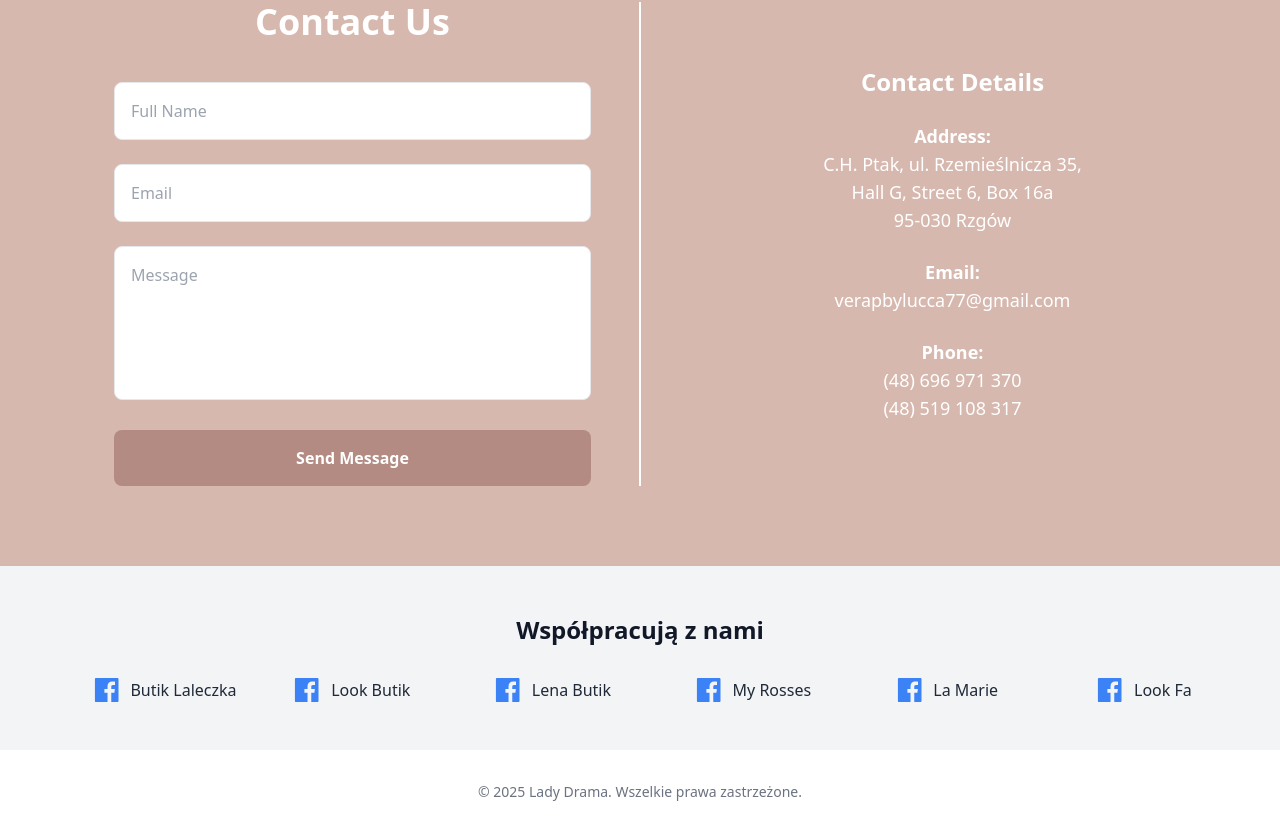
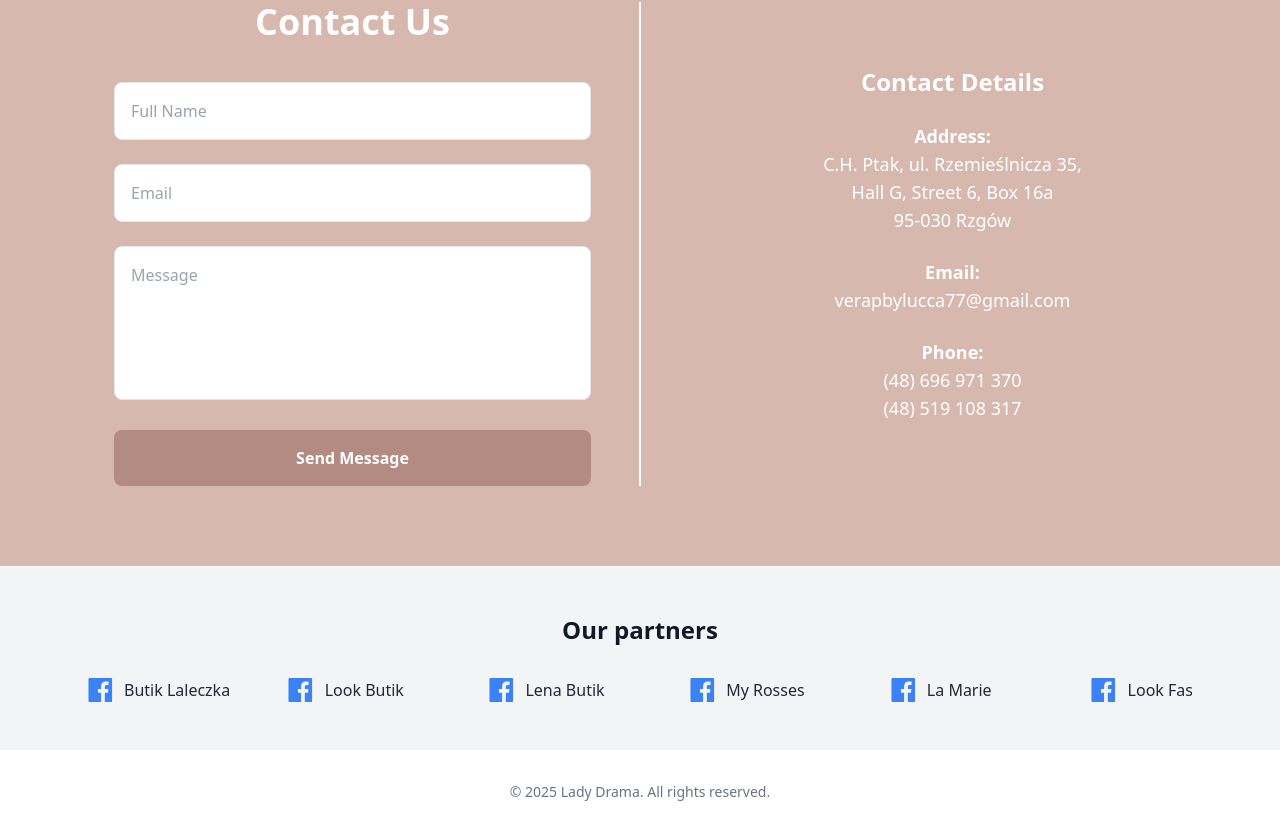
Before and after one commit to Colitek/lady-drama, a React (Vite) app: page / in a window 1280 px wide. Shown: the part 2658-3492 px from the top of the page. Built offline with nearby package versions, Linux system fonts and the light colour scheme.

Commit message:
Koniec tłumaczeń

```diff
--- a/src/components/Footer.jsx
+++ b/src/components/Footer.jsx
@@ -1,7 +1,13 @@
+import React from "react";
+import { useTranslation } from "react-i18next";
 
 export default function Footer() {
+  const { t } = useTranslation();
+  const currentYear = new Date().getFullYear();
+
   return (
-  <footer className="bg-white text-gray-500 text-sm text-center py-8">
-        © 2025 Lady Drama. Wszelkie prawa zastrzeżone.
-      </footer>
-  )};
+    <footer className="bg-white text-gray-500 text-sm text-center py-8">
+      © {currentYear} Lady Drama. {t("footer.rightsReserved")}
+    </footer>
+  );
+}
--- a/src/components/LanguageSwitcher.jsx
+++ b/src/components/LanguageSwitcher.jsx
@@ -35,9 +35,11 @@ export default function LanguageSwitcher() {
   };
 
   const changeLanguage = async (lng) => {
-    await i18n.changeLanguage(lng);
-    setOpen(false);
-  };
+  await i18n.changeLanguage(lng);
+  setOpen(false);
+  window.dispatchEvent(new CustomEvent("close-mobile-menu")); // <- dodaj to
+};
+
 
   useEffect(() => {
     function onClickOutside(e) {
@@ -56,6 +58,14 @@ export default function LanguageSwitcher() {
     window.addEventListener("scroll", onScroll);
     return () => window.removeEventListener("scroll", onScroll);
   }, []);
+
+  useEffect(() => {
+  const closeMenu = () => {
+    setMenuOpen(false);
+  };
+  window.addEventListener("close-mobile-menu", closeMenu);
+  return () => window.removeEventListener("close-mobile-menu", closeMenu);
+}, []);
 
   // Definicja obsługiwanych języków
   const languages = [
--- a/src/components/Partners.jsx
+++ b/src/components/Partners.jsx
@@ -2,6 +2,7 @@ import React from "react";
 import { Swiper, SwiperSlide } from "swiper/react";
 import { Autoplay } from "swiper/modules";
 import "swiper/css";
+import { useTranslation } from "react-i18next";
 
 const partners = [
   {
@@ -135,10 +136,11 @@ const partners = [
 ];
 
 export default function Partners() {
+  const { t } = useTranslation();
   return (
     <section className="bg-gray-100 py-12">
       <div className="max-w-6xl mx-auto px-6">
-        <h3 className="text-2xl font-bold text-center mb-8">Współpracują z nami</h3>
+        <h3 className="text-2xl font-bold text-center mb-8">{t("partners.title")}</h3>
         <Swiper
           modules={[Autoplay]}
           loop={true}
@@ -148,7 +150,7 @@ export default function Partners() {
             disableOnInteraction: false,
             pauseOnMouseEnter: false,
           }}
-          speed={8000}
+          speed={4000}
           slidesPerView={2.0}
           spaceBetween={0}
           breakpoints={{
--- /dev/null
+++ b/src/components/SocialBarMobile.jsx
@@ -0,0 +1,42 @@
+import React from "react";
+import { useTranslation } from "react-i18next";
+import { FaFacebookF, FaInstagram, FaMapMarkerAlt } from "react-icons/fa";
+
+export default function SocialBarMobile() {
+  const { t } = useTranslation();
+
+  return (
+    <div className="md:hidden flex flex-col items-center py-4 px-6 bg-ladydrama-darkest text-white">
+      <span className=" font-bold text-2xl mb-2">{t("socialBar.followUs")}</span>
+      <div className="flex space-x-12">
+        <a
+          href="https://www.facebook.com/LadyDramaOfficial"
+          target="_blank"
+          rel="noopener noreferrer"
+          aria-label="Facebook"
+          className="hover:text-gray-300 transition"
+        >
+          <FaFacebookF size={20} />
+        </a>
+        <a
+          href="https://www.instagram.com/LadyDramaOfficial"
+          target="_blank"
+          rel="noopener noreferrer"
+          aria-label="Instagram"
+          className="hover:text-gray-300 transition"
+        >
+          <FaInstagram size={20} />
+        </a>
+        <a
+          href="https://www.youtube.com/channel/YourChannelID"
+          target="_blank"
+          rel="noopener noreferrer"
+          aria-label="YouTube"
+          className="hover:text-gray-300 transition"
+        >
+          <FaMapMarkerAlt size={20} />
+        </a>
+      </div>
+    </div>
+  );
+}
--- a/src/i18n/locales/de.json
+++ b/src/i18n/locales/de.json
@@ -58,5 +58,15 @@
       "emailLabel": "E-Mail:",
       "phoneLabel": "Telefon:"
     }
-  }
+  },
+  "partners": {
+  "title": "Unsere Partner"
+},
+"footer": {
+  "rightsReserved": "Alle Rechte vorbehalten."
+},"socialBar": {
+  "followUs": "Folge uns auf"
 }
+
+
+}
--- a/src/i18n/locales/en.json
+++ b/src/i18n/locales/en.json
@@ -58,6 +58,16 @@
       "emailLabel": "Email:",
       "phoneLabel": "Phone:"
     }
-  }
+  },
+  "partners": {
+  "title": "Our partners"
+},
+"footer": {
+  "rightsReserved": "All rights reserved."
+},"socialBar": {
+  "followUs": "Follow us on"
+}
+
+
 
 }
--- a/src/i18n/locales/es.json
+++ b/src/i18n/locales/es.json
@@ -58,5 +58,16 @@
       "emailLabel": "Correo electrónico:",
       "phoneLabel": "Teléfono:"
     }
-  }
+  },
+  "partners": {
+  "title": "Nuestros socios"
+},
+"footer": {
+  "rightsReserved": "Todos los derechos reservados."
+},
+"socialBar": {
+  "followUs": "Síguenos en"
 }
+
+
+}
--- a/src/i18n/locales/pl.json
+++ b/src/i18n/locales/pl.json
@@ -59,7 +59,18 @@
       "emailLabel": "E-mail:",
       "phoneLabel": "Telefon:"
     }
-  }
+  },
+  "partners":{
+    "title":"Współpracują z nami"
+  },
+  "footer": {
+  "rightsReserved": "Wszelkie prawa zastrzeżone."
+},
+"socialBar": {
+  "followUs": "Obserwuj nas na"
+}
+
+
 
 
 }
--- a/src/pages/Home.jsx
+++ b/src/pages/Home.jsx
@@ -13,6 +13,7 @@ import Partners from "../components/Partners";
 import Footer from "../components/Footer";
 import SocialBar from "../components/SocialBar";
 import About from "../components/About";
+import SocialBarMobile from "../components/SocialBarMobile";
 import { Helmet } from "react-helmet";
 
 export default function Home() {
@@ -41,6 +42,7 @@ export default function Home() {
        <AboutSection />
        <About />
        <Gallery />
+       <SocialBarMobile />
        <Contact />
        <Partners />
 
```
